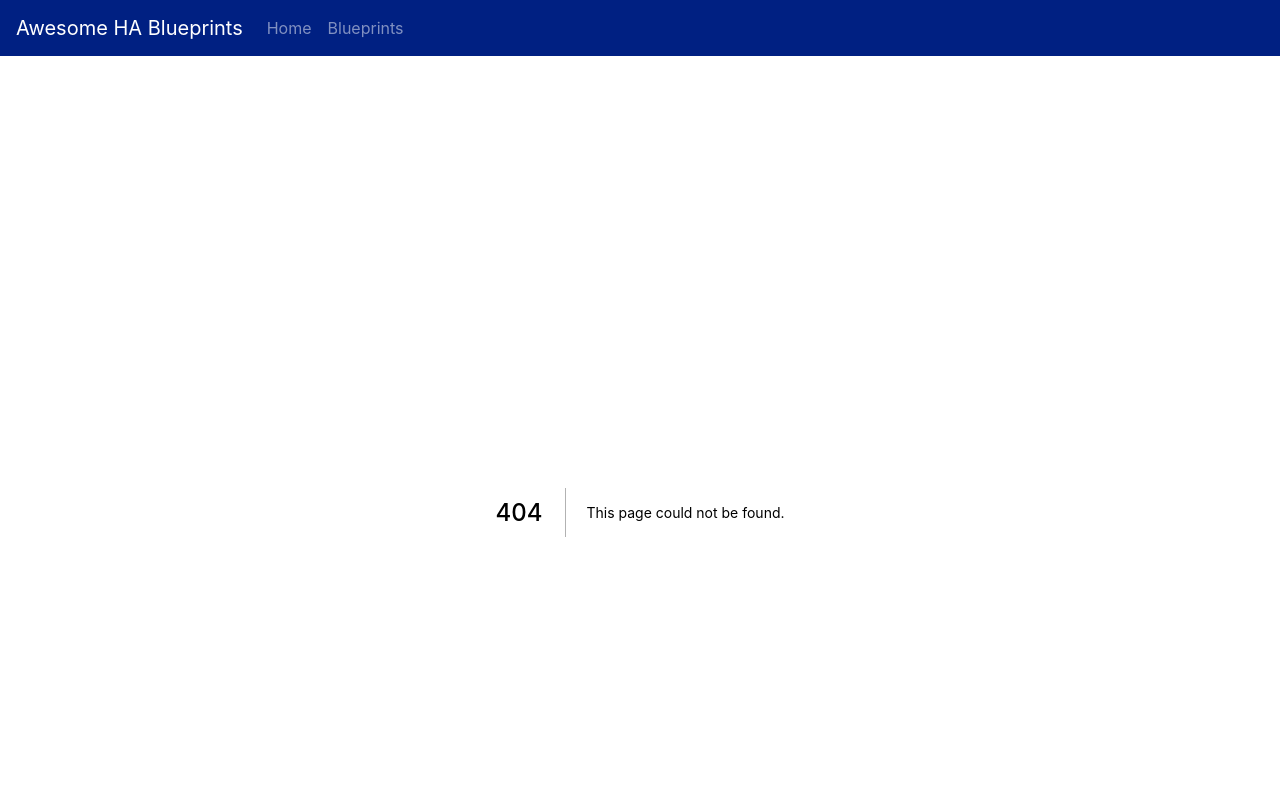
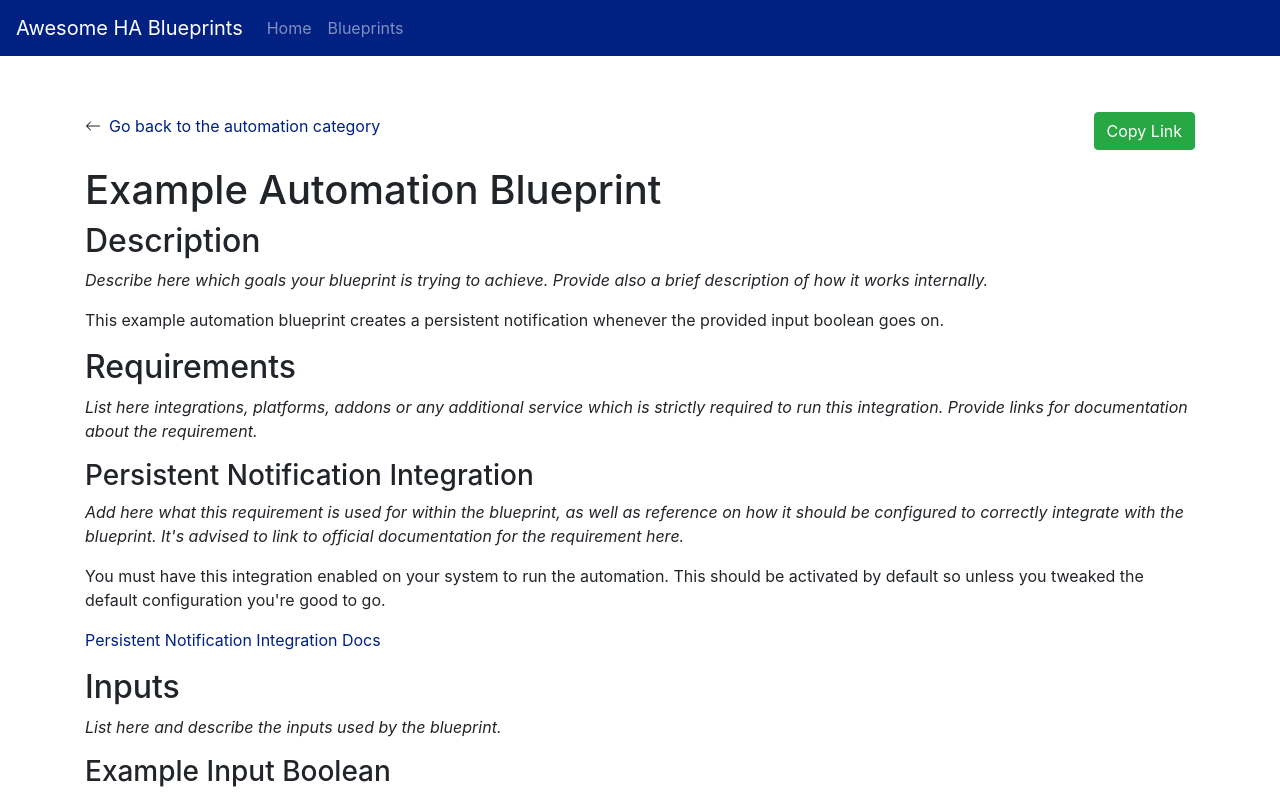
Before and after one commit to EPMatt/awesome-ha-blueprints, a Next.js app: page /awesome-ha-blueprints/blueprints/automation/_example in a window 1280 px wide. Before the commit this address had no page. Shown: the top 799 px of the page. Built offline with nearby package versions, Linux system fonts and the light colour scheme.

Commit message:
add blueprint page

```diff
--- /dev/null
+++ b/src/pages/blueprints/[category]/[id].jsx
@@ -0,0 +1,80 @@
+import fs from 'fs'
+import matter from 'gray-matter'
+import Markdown from 'markdown-to-jsx'
+import Head from 'next/head'
+import TextIcon from '../../../components/TextIcon'
+import Link from 'next/link'
+import { ArrowLeft } from 'react-bootstrap-icons'
+import { Row, Col, Button, OverlayTrigger, Tooltip } from 'react-bootstrap'
+
+function Blueprint(props) {
+  const copyToClipboard = async (e) => {
+    await navigator.clipboard.writeText(
+      `https://github.com/EPMatt/awesome-ha-blueprints/blob/main/blueprints/${props.category}/${props.id}/${props.id}.yaml`
+    )
+  }
+  return (
+    <>
+      <Head>
+        <title>{props.data.name} - Awesome HA Blueprints </title>
+      </Head>
+      <Row className='mb-3 justify-content-between'>
+        <Col xs='auto'>
+          <TextIcon
+            as={Link}
+            left
+            href={`/blueprints/${props.category}`}
+            icon={<ArrowLeft />}
+            text={`Go back to the ${props.category} category`}
+          />
+        </Col>
+        <Col xs='auto'>
+          <OverlayTrigger
+            trigger='click'
+            placement='top'
+            overlay={(props) => (
+              <Tooltip id='overlay-example' {...props}>
+                Link Copied!
+              </Tooltip>
+            )}
+          >
+            <Button onClick={copyToClipboard} variant='success'>
+              Copy Link
+            </Button>
+          </OverlayTrigger>
+        </Col>
+      </Row>
+      <Markdown>{props.content}</Markdown>
+    </>
+  )
+}
+
+async function getStaticProps({ params }) {
+  const doc = fs
+    .readFileSync(`blueprints/${params.category}/${params.id}/README.md`)
+    .toString()
+  const { data, content } = matter(doc)
+  return {
+    props: { data, content, category: params.category, id: params.id },
+  }
+}
+
+async function getStaticPaths() {
+  /* scan all blueprint categories */
+  const categories = fs
+    .readdirSync('blueprints', { withFileTypes: true })
+    .filter((f) => f.isDirectory())
+    .map((f) => f.name)
+  const paths = []
+  categories.forEach((c) => {
+    const blueprints = fs.readdirSync(`blueprints/${c}`)
+    blueprints.forEach((b) => paths.push({ params: { category: c, id: b } }))
+  })
+  return {
+    paths,
+    fallback: false,
+  }
+}
+
+export { getStaticProps, getStaticPaths }
+export default Blueprint
```
